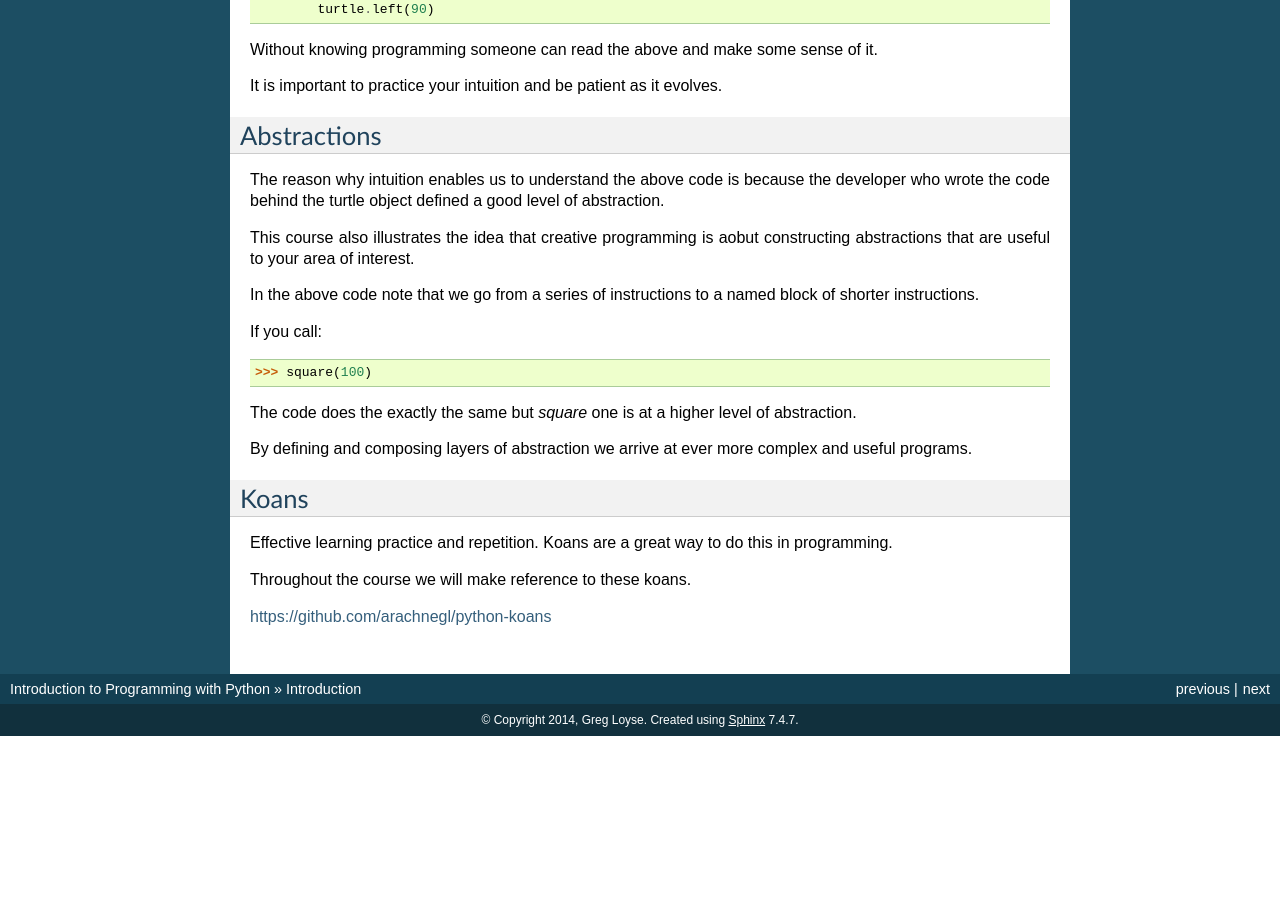
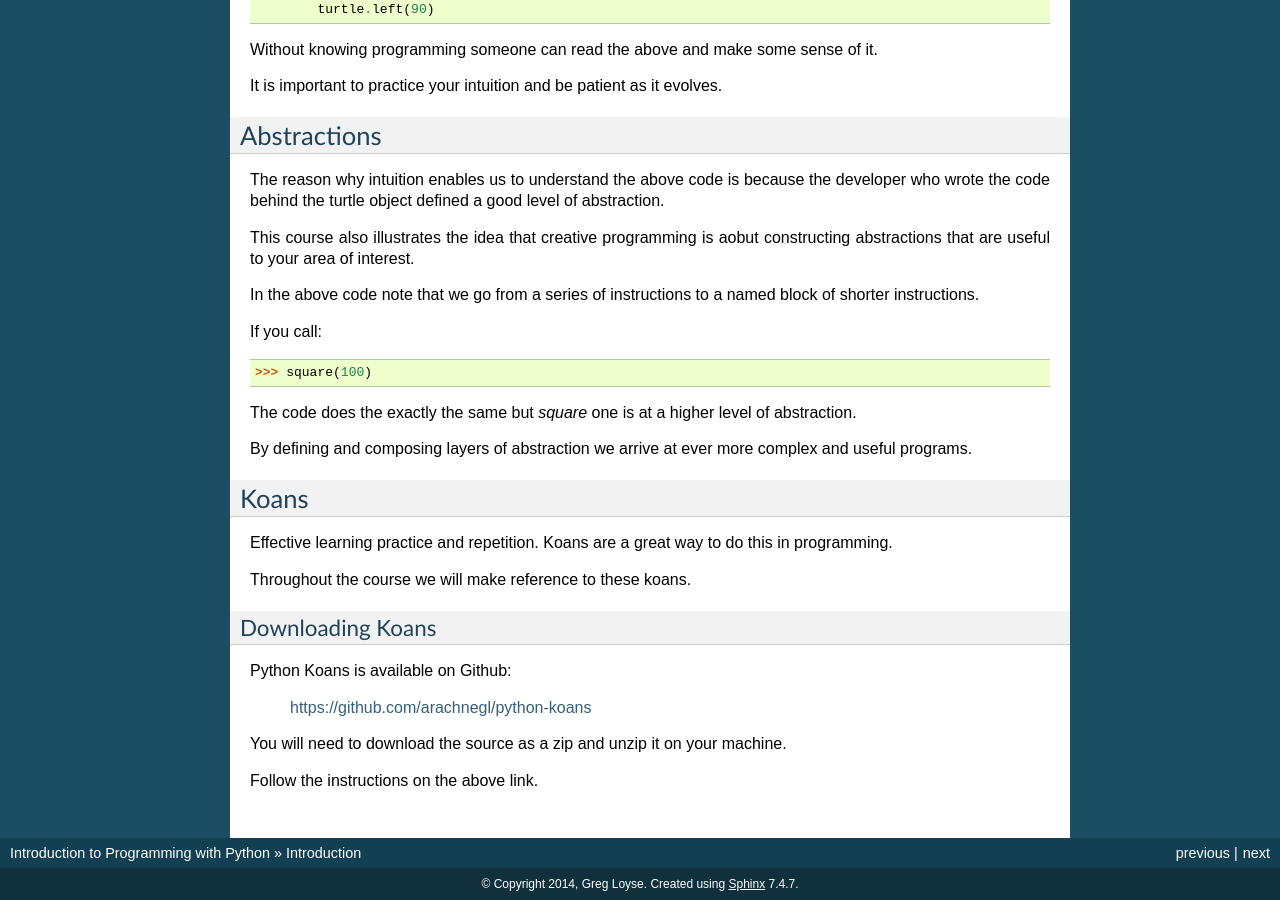
Before and after one commit to gu-lseg/intro-to-programming, a Sphinx documentation site: the page built from source/introduction.rst, in a window 1280 px wide and 900 px high, scrolled down 955 px. Built offline with Sphinx 7.4.7, drawn with Linux system fonts in a browser that asks for light colours; before the commit the page ends 1691 px from its top, so only the background shows below that.

```diff
--- a/source/introduction.rst
+++ b/source/introduction.rst
@@ -85,4 +85,13 @@
 
 Throughout the course we will make reference to these koans.
 
-https://github.com/arachnegl/python-koans
+Downloading Koans
+-----------------
+
+Python Koans is available on Github:
+
+    https://github.com/arachnegl/python-koans
+
+You will need to download the source as a zip and unzip it on your machine.
+
+Follow the instructions on the above link.
```
